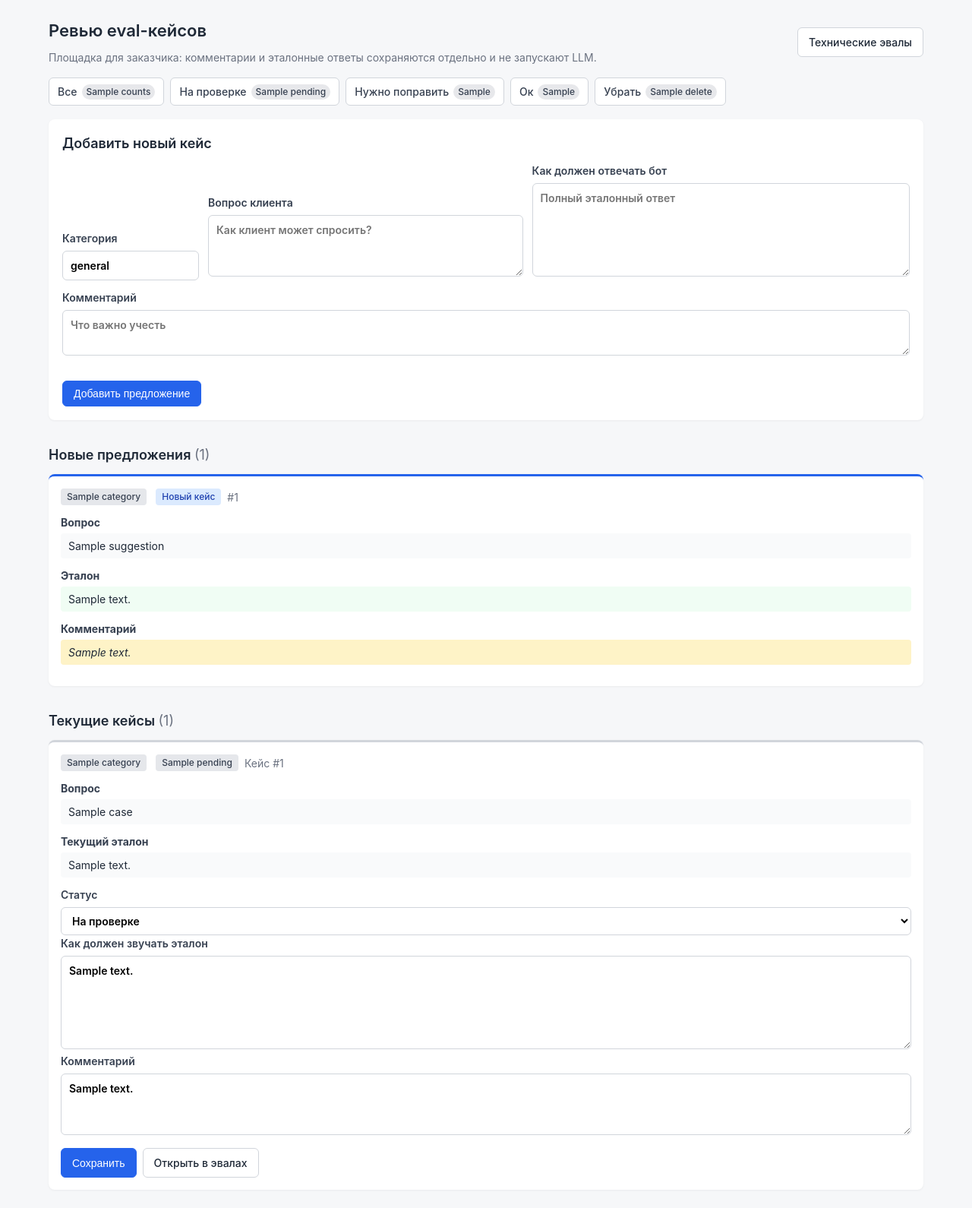
After one commit to vlad495-commits/moroz-i-solntse-bot, a FastAPI app: template project/admin/templates/review_eval_list.html in a window 1280 px wide. The commit adds this page. Shown: the whole page at 76% size. Run offline with FastAPI, Linux system fonts and the light colour scheme; the template is opened without the code that fills it: most values are stand-ins (such as "Sample title", 1, 10 or a date in 2020); parts of the project's set-up code (start-up, migrations or seed data) failed here and were passed over.

Commit message:
feat: добавлен review board для eval-кейсов

```diff
--- a/project/admin/app.py
+++ b/project/admin/app.py
@@ -30,6 +30,7 @@ from auth import (  # noqa: E402
 from pricing import calculate_cost  # noqa: E402
 from prompt_routes import router as prompt_router  # noqa: E402
 from eval_routes import router as eval_router  # noqa: E402
+from review_routes import router as review_router  # noqa: E402
 from bot_control_routes import router as bot_control_router  # noqa: E402
 from logs_routes import router as logs_router  # noqa: E402
 
@@ -54,6 +55,7 @@ templates = Jinja2Templates(directory=_BASE_DIR / "templates")
 
 app.include_router(prompt_router)
 app.include_router(eval_router)
+app.include_router(review_router)
 app.include_router(bot_control_router)
 app.include_router(logs_router)
 
--- a/project/admin/static/styles.css
+++ b/project/admin/static/styles.css
@@ -494,6 +494,142 @@ h2 {
     font-weight: 500;
 }
 
+/* === Eval review board === */
+.page-note {
+    margin: -8px 0 0;
+    color: #6b7280;
+}
+
+.review-tabs {
+    display: flex;
+    gap: 8px;
+    flex-wrap: wrap;
+    margin-bottom: 18px;
+}
+
+.review-tab {
+    display: inline-flex;
+    align-items: center;
+    gap: 6px;
+    padding: 7px 11px;
+    border: 1px solid #d1d5db;
+    border-radius: 6px;
+    background: #fff;
+    color: #374151;
+    text-decoration: none;
+    font-weight: 500;
+}
+.review-tab:hover { background: #f3f4f6; }
+.review-tab.active {
+    background: #111827;
+    border-color: #111827;
+    color: #fff;
+}
+.review-tab span {
+    min-width: 20px;
+    padding: 1px 6px;
+    border-radius: 999px;
+    background: rgba(107, 114, 128, 0.16);
+    text-align: center;
+    font-size: 12px;
+}
+.review-tab.active span { background: rgba(255,255,255,0.18); }
+
+.review-new {
+    background: #fff;
+    border-radius: 8px;
+    padding: 18px;
+    box-shadow: 0 1px 3px rgba(0,0,0,0.05);
+    margin-bottom: 24px;
+}
+.review-new h2 { margin-top: 0; }
+.review-new-form {
+    display: grid;
+    grid-template-columns: 180px minmax(220px, 1fr) minmax(260px, 1.2fr);
+    gap: 12px;
+    align-items: end;
+}
+.review-new-form label:nth-child(4),
+.review-new-form .form-actions {
+    grid-column: 1 / -1;
+}
+
+.review-grid,
+.review-suggestions {
+    display: grid;
+    grid-template-columns: repeat(auto-fit, minmax(360px, 1fr));
+    gap: 14px;
+}
+
+.review-card {
+    background: #fff;
+    border-radius: 8px;
+    padding: 16px;
+    box-shadow: 0 1px 3px rgba(0,0,0,0.05);
+    border-top: 3px solid #d1d5db;
+}
+.review-card-new { border-top-color: #2563eb; }
+.review-card-head {
+    display: flex;
+    align-items: center;
+    gap: 8px;
+    flex-wrap: wrap;
+    margin-bottom: 12px;
+}
+.review-block { margin-bottom: 12px; }
+.review-block strong {
+    display: block;
+    margin-bottom: 4px;
+    color: #374151;
+}
+
+.review-card label,
+.review-new-form label {
+    display: block;
+    font-weight: 600;
+    color: #374151;
+}
+.review-card textarea,
+.review-card select,
+.review-new-form input,
+.review-new-form textarea {
+    width: 100%;
+    margin-top: 6px;
+    padding: 8px 10px;
+    border: 1px solid #d1d5db;
+    border-radius: 6px;
+    font: inherit;
+}
+.review-card textarea,
+.review-new-form textarea {
+    resize: vertical;
+}
+.review-card select {
+    background: #fff;
+}
+.review-card-actions {
+    display: flex;
+    gap: 8px;
+    flex-wrap: wrap;
+    margin-top: 12px;
+}
+
+.badge-review-pending { background: #e5e7eb; color: #374151; }
+.badge-review-ok { background: #d1fae5; color: #065f46; }
+.badge-review-needs_edit { background: #fef3c7; color: #92400e; }
+.badge-review-delete { background: #fee2e2; color: #991b1b; }
+.badge-review-new_case { background: #dbeafe; color: #1e40af; }
+
+@media (max-width: 780px) {
+    .row-between { align-items: flex-start; flex-direction: column; }
+    .actions { flex-wrap: wrap; }
+    .review-new-form,
+    .review-grid,
+    .review-suggestions {
+        grid-template-columns: 1fr;
+    }
+}
+
 /* === Prompt editor === */
 .prompt-form {
     background: #fff;
--- a/project/admin/templates/base.html
+++ b/project/admin/templates/base.html
@@ -15,6 +15,7 @@
             <a href="/stats">Статистика</a>
             <a href="/prompt/">Промпт</a>
             <a href="/eval/">Эвалы</a>
+            <a href="/review/evals">Ревью кейсов</a>
             <a href="/bot-control/">Управление</a>
             <a href="/logs/">Логи</a>
         </div>
--- /dev/null
+++ b/project/admin/templates/review_eval_list.html
@@ -0,0 +1,135 @@
+{% extends "base.html" %}
+{% block title %}Ревью eval-кейсов — Admin{% endblock %}
+{% block content %}
+<div class="row-between">
+    <div>
+        <h1>Ревью eval-кейсов</h1>
+        <p class="page-note">Площадка для заказчика: комментарии и эталонные ответы сохраняются отдельно и не запускают LLM.</p>
+    </div>
+    <a href="/eval/" class="btn">Технические эвалы</a>
+</div>
+
+{% if request.query_params.get('saved') %}
+<div class="success">Сохранено.</div>
+{% endif %}
+
+<div class="review-tabs">
+    <a class="review-tab {% if active_status == 'all' %}active{% endif %}" href="/review/evals?status=all">Все <span>{{ counts.all }}</span></a>
+    <a class="review-tab {% if active_status == 'pending' %}active{% endif %}" href="/review/evals?status=pending">На проверке <span>{{ counts.pending }}</span></a>
+    <a class="review-tab {% if active_status == 'needs_edit' %}active{% endif %}" href="/review/evals?status=needs_edit">Нужно поправить <span>{{ counts.needs_edit }}</span></a>
+    <a class="review-tab {% if active_status == 'ok' %}active{% endif %}" href="/review/evals?status=ok">Ок <span>{{ counts.ok }}</span></a>
+    <a class="review-tab {% if active_status == 'delete' %}active{% endif %}" href="/review/evals?status=delete">Убрать <span>{{ counts.delete }}</span></a>
+</div>
+
+<section class="review-new">
+    <h2>Добавить новый кейс</h2>
+    <form method="post" action="/review/evals/suggestions" class="review-new-form">
+        <label>
+            Категория
+            <input type="text" name="category" value="general" placeholder="pricing / services / booking / ...">
+        </label>
+        <label>
+            Вопрос клиента
+            <textarea name="question" rows="3" required placeholder="Как клиент может спросить?"></textarea>
+        </label>
+        <label>
+            Как должен отвечать бот
+            <textarea name="expected_answer" rows="5" required placeholder="Полный эталонный ответ"></textarea>
+        </label>
+        <label>
+            Комментарий
+            <textarea name="comment" rows="2" placeholder="Что важно учесть"></textarea>
+        </label>
+        <div class="form-actions">
+            <button type="submit" class="btn btn-primary">Добавить предложение</button>
+        </div>
+    </form>
+</section>
+
+{% if suggestions %}
+<section>
+    <h2>Новые предложения <span class="muted">({{ suggestions|length }})</span></h2>
+    <div class="review-suggestions">
+        {% for s in suggestions %}
+        <article class="review-card review-card-new">
+            <div class="review-card-head">
+                <span class="chip">{{ s.category or 'general' }}</span>
+                <span class="badge badge-review-new_case">Новый кейс</span>
+                <span class="muted">#{{ s.id }}</span>
+            </div>
+            <div class="review-block">
+                <strong>Вопрос</strong>
+                <div class="quoted">{{ s.proposed_question }}</div>
+            </div>
+            <div class="review-block">
+                <strong>Эталон</strong>
+                <div class="quoted quoted-actual">{{ s.proposed_answer }}</div>
+            </div>
+            {% if s.comment %}
+            <div class="review-block">
+                <strong>Комментарий</strong>
+                <div class="quoted reasoning">{{ s.comment }}</div>
+            </div>
+            {% endif %}
+        </article>
+        {% endfor %}
+    </div>
+</section>
+{% endif %}
+
+<section>
+    <h2>Текущие кейсы <span class="muted">({{ cases|length }})</span></h2>
+    {% if not cases %}
+    <div class="empty">По выбранному фильтру кейсов нет.</div>
+    {% else %}
+    <div class="review-grid">
+        {% for c in cases %}
+        <article class="review-card">
+            <form method="post" action="/review/evals/cases/{{ c.id }}">
+                <div class="review-card-head">
+                    <span class="chip">{{ c.category }}</span>
+                    <span class="badge badge-review-{{ c.review_status }}">{{ statuses[c.review_status] }}</span>
+                    <span class="muted">Кейс #{{ c.id }}</span>
+                </div>
+
+                <div class="review-block">
+                    <strong>Вопрос</strong>
+                    <div class="quoted">{{ c.question }}</div>
+                </div>
+
+                <div class="review-block">
+                    <strong>Текущий эталон</strong>
+                    <div class="quoted">{{ c.expected_answer }}</div>
+                </div>
+
+                <label>
+                    Статус
+                    <select name="status">
+                        <option value="pending" {% if c.review_status == 'pending' %}selected{% endif %}>На проверке</option>
+                        <option value="ok" {% if c.review_status == 'ok' %}selected{% endif %}>Ок, оставить так</option>
+                        <option value="needs_edit" {% if c.review_status == 'needs_edit' %}selected{% endif %}>Нужно поправить</option>
+                        <option value="delete" {% if c.review_status == 'delete' %}selected{% endif %}>Убрать кейс</option>
+                    </select>
+                </label>
+
+                <label>
+                    Как должен звучать эталон
+                    <textarea name="proposed_answer" rows="5" placeholder="Если текущий эталон не подходит, напишите правильный вариант">{{ c.proposed_answer or '' }}</textarea>
+                </label>
+
+                <label>
+                    Комментарий
+                    <textarea name="comment" rows="3" placeholder="Что поправить, почему убрать, что важно учесть">{{ c.review_comment or '' }}</textarea>
+                </label>
+
+                <div class="review-card-actions">
+                    <button type="submit" class="btn btn-primary">Сохранить</button>
+                    <a href="/eval/cases/{{ c.id }}" class="btn">Открыть в эвалах</a>
+                </div>
+            </form>
+        </article>
+        {% endfor %}
+    </div>
+    {% endif %}
+</section>
+{% endblock %}
```
Also changed, not shown: project/admin/database.py (+23 -0 lines), project/admin/review_database.py (added, +157 -0 lines), project/admin/review_routes.py (added, +73 -0 lines), Дорожная карта.md (+2 -0 lines), changelog.md.
